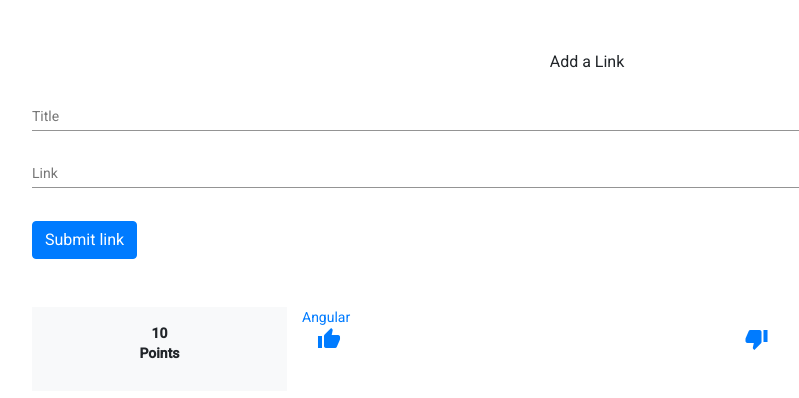
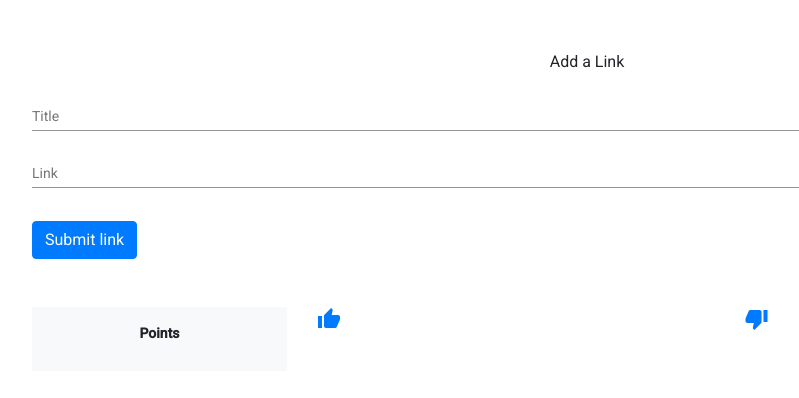
Before and after one commit to ApoorvaJu08/Angular_projects, an Angular app in the folder angular-reddit/: page / in a window 1280 px wide. Shown: the top 398 px of the page, without its empty margins (53-852 px from the left). Built offline with nearby package versions, Linux system fonts and the light colour scheme.

Commit message:
article ts

```diff
--- a/angular-reddit/src/app/article/article.component.ts
+++ b/angular-reddit/src/app/article/article.component.ts
@@ -8,22 +8,22 @@ import { Article } from './article.model';
 })
 export class ArticleComponent implements OnInit {
   @HostBinding('attr.class') cssClass = 'row';
-  votes: number;
-  title: string;
-  link: string;
+  article: Article;
 
   constructor() {
-    this.title = 'Angular';
-    this.link = 'http://angular.io';
-    this.votes = 10;
+    this.article = new Article(
+      'Angular',
+      'http://angular.io',
+      10
+    );
   }
 
-  voteUp() {
-    this.votes += 1;
+  voteUp(): boolean {
+    this.article.votes += 1;
     return false;
   }
-  voteDown() {
-    this.votes -= 1;
+  voteDown(): boolean {
+    this.article.votes -= 1;
     return false;
   }
   ngOnInit(): void {
```
